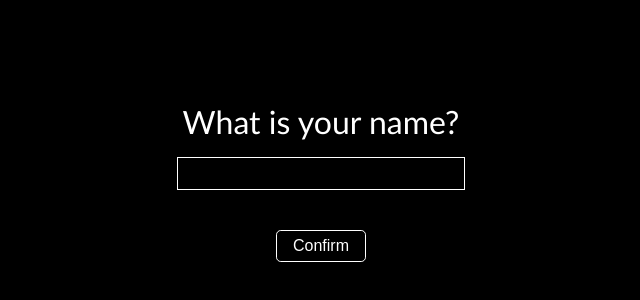
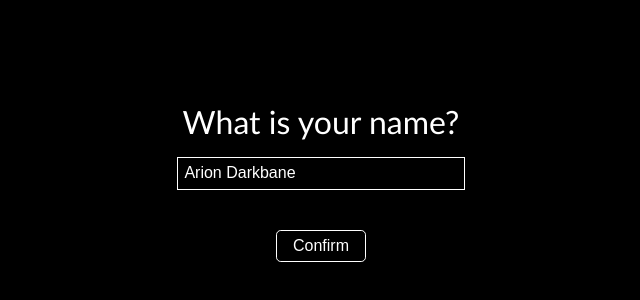
Before and after one commit to Werkstattl/quick-dungeon-crawler-rpg-od, a plain HTML site: page index.html in a window 1280 px wide. Shown: the part 218-518 px from the top of the page, without its empty margins (319-959 px from the left). Drawn offline with Linux system fonts and the light colour scheme.

Commit message:
prefill name

```diff
--- a/index.html
+++ b/index.html
@@ -38,7 +38,7 @@
         <section id="character-creation" class="game-container">
             <form id="name-submit">
                 <h1>What is your name?</h1>
-                <input type="text" id="name-input" autocomplete="off">
+                <input type="text" id="name-input" autocomplete="off" value="Arion Darkbane">
                 <p id="alert"></p>
                 <button type="submit">Confirm</button>
             </form>
```
